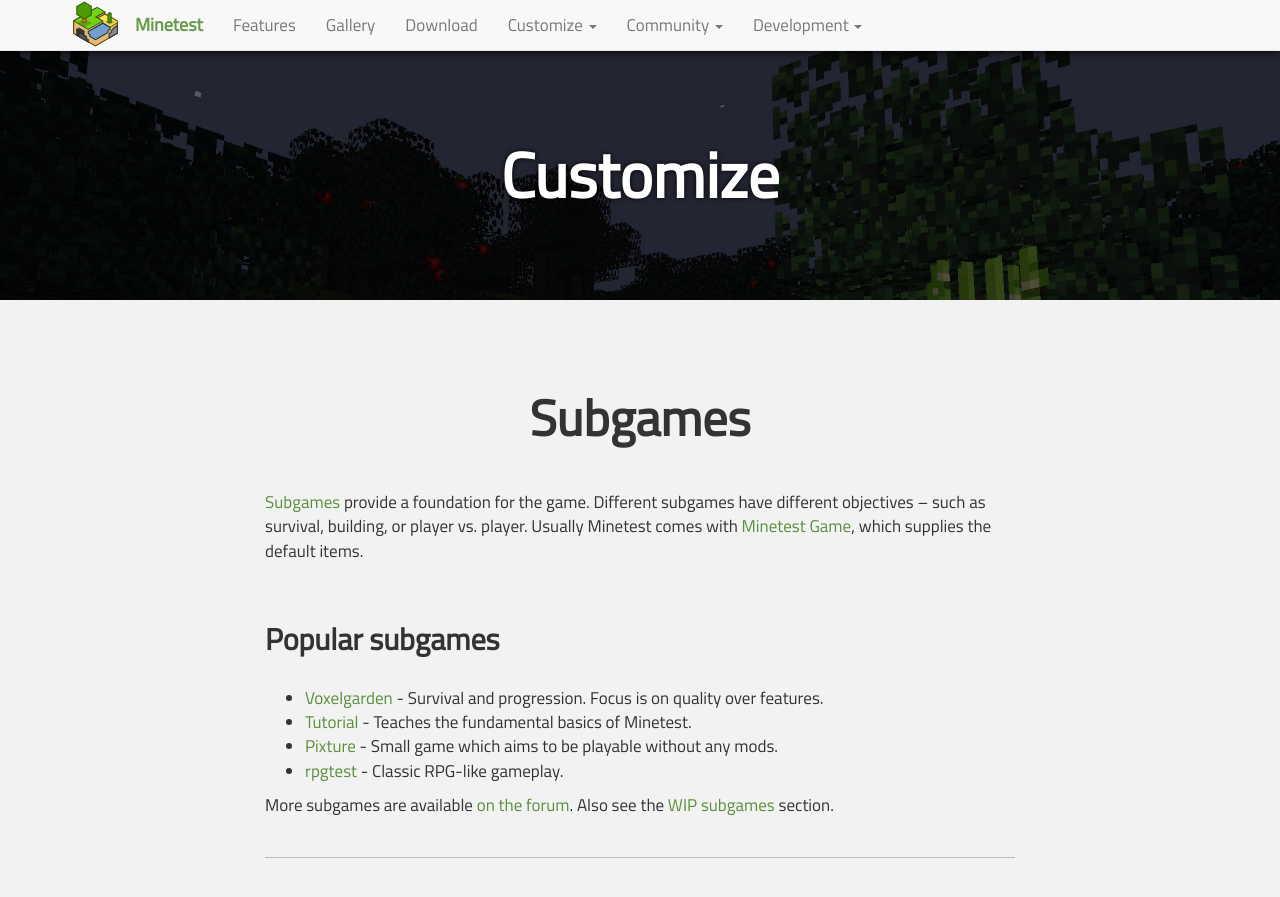
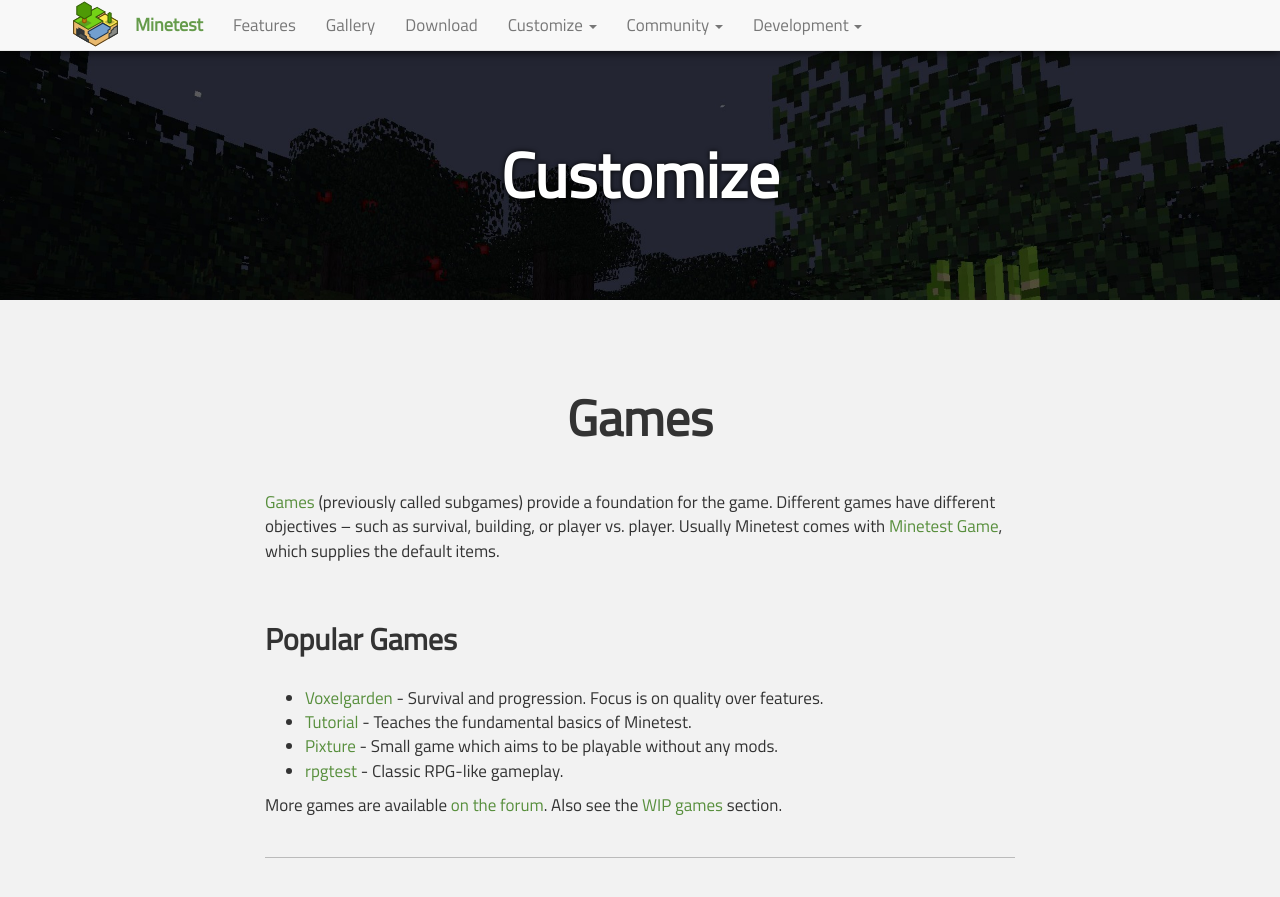
Before and after one commit to minetest/minetest.github.io, a Jekyll site: the page built from customize.html, in a window 1280 px wide and 900 px high. Shown: the top 897 px of the window. Built offline with Jekyll 4.4.1, drawn with Linux system fonts in a browser that asks for light colours; comment, search, counter and statistics services are not loaded.

Commit message:
Fix linter, change subgame to game

```diff
--- a/_layouts/homepage.html
+++ b/_layouts/homepage.html
@@ -11,7 +11,7 @@
     <p>
       Available for Windows, macOS, GNU/Linux, FreeBSD, and Android.
     </p>
-    <p><a class="btn btn-primary btn-lg" href="#about">Tell me more</a> <a class="btn btn-success btn-lg" href="/downloads/">Download</a></p>
+    <p><a class="btn btn-primary btn-lg" href="#features">Tell me more</a> <a class="btn btn-success btn-lg" href="/downloads/">Download</a></p>
     <p><small><strong>News:</strong> 0.4.16 released. (June 3<sup>rd</sup> 2017)</small></p>
   </div>
 </div>
--- a/community.html
+++ b/community.html
@@ -13,7 +13,7 @@ redirect_from:
 
 <ul>
   <li>Giving support on <a href="/irc/">IRC</a></li>
-  <li>Giving support on the <a href="https://forum.minetest.net">forums</a>, publishing mods, subgames, maps, texture packs</li>
+  <li>Giving support on the <a href="https://forum.minetest.net">forums</a>, publishing mods, games, maps, texture packs</li>
   <li>Contribute on <a href="https://github.com/minetest">GitHub</a> - report bugs, make pull requests</li>
   <li>Talk about Minetest on <a href="https://www.reddit.com/r/Minetest">reddit</a></li>
   <li>Perform some <a href="/development/">development</a></li>
--- a/customize.html
+++ b/customize.html
@@ -9,16 +9,16 @@ redirect_from:
   - /texturepacks/
 ---
 
-<h1 id="subgames">Subgames</h1>
+<h1 id="games">Games</h1>
 <p>
-  <a href="http://wiki.minetest.net/Subgames">Subgames</a> provide a foundation for
-  the game. Different subgames have different objectives – such as survival,
-  building, or player vs. player. Usually Minetest comes with
+  <a href="http://wiki.minetest.net/Games">Games</a> (previously called subgames)
+  provide a foundation for the game. Different games have different objectives –
+  such as survival,  building, or player vs. player. Usually Minetest comes with
   <a href="https://github.com/minetest/minetest_game">Minetest Game</a>,
   which supplies the default items.
 </p>
 
-<h2>Popular subgames</h2>
+<h2>Popular Games</h2>
 
 <ul>
   <li><a href="https://forum.minetest.net/viewtopic.php?t=6346">Voxelgarden</a> - Survival and progression. Focus is on quality over features.</li>
@@ -28,7 +28,7 @@ redirect_from:
 </ul>
 
 <p>
-  More subgames are available <a href="https://forum.minetest.net/viewforum.php?f=15">on the forum</a>.  Also see the <a href="https://forum.minetest.net/viewforum.php?f=50">WIP subgames</a> section.
+  More games are available <a href="https://forum.minetest.net/viewforum.php?f=15">on the forum</a>.  Also see the <a href="https://forum.minetest.net/viewforum.php?f=50">WIP games</a> section.
 </p>
 
 <div class="line"></div>
--- a/index.html
+++ b/index.html
@@ -8,7 +8,7 @@ redirect_from:
 <h1 id="Features">Features</h1>
 <div class="row">
   <div class="col-lg-6">
-    <h2 id="features">Players</h1>
+    <h2 id="features">Players</h2>
     <div>
       <h4>Choose from Multiple Games</h4>
       <p>There are many games to choose from. You could survive in a harsh
@@ -34,7 +34,7 @@ redirect_from:
     </div>
   </div>
   <div class="col-lg-6">
-    <h2 id="features">Developers</h1>
+    <h2 id="features">Developers</h2>
     <div>
       <h4>Make a Game</h4>
       <p>Create your own voxel game using our
```
Also changed, not shown: downloads.html (+9 -2 lines).
